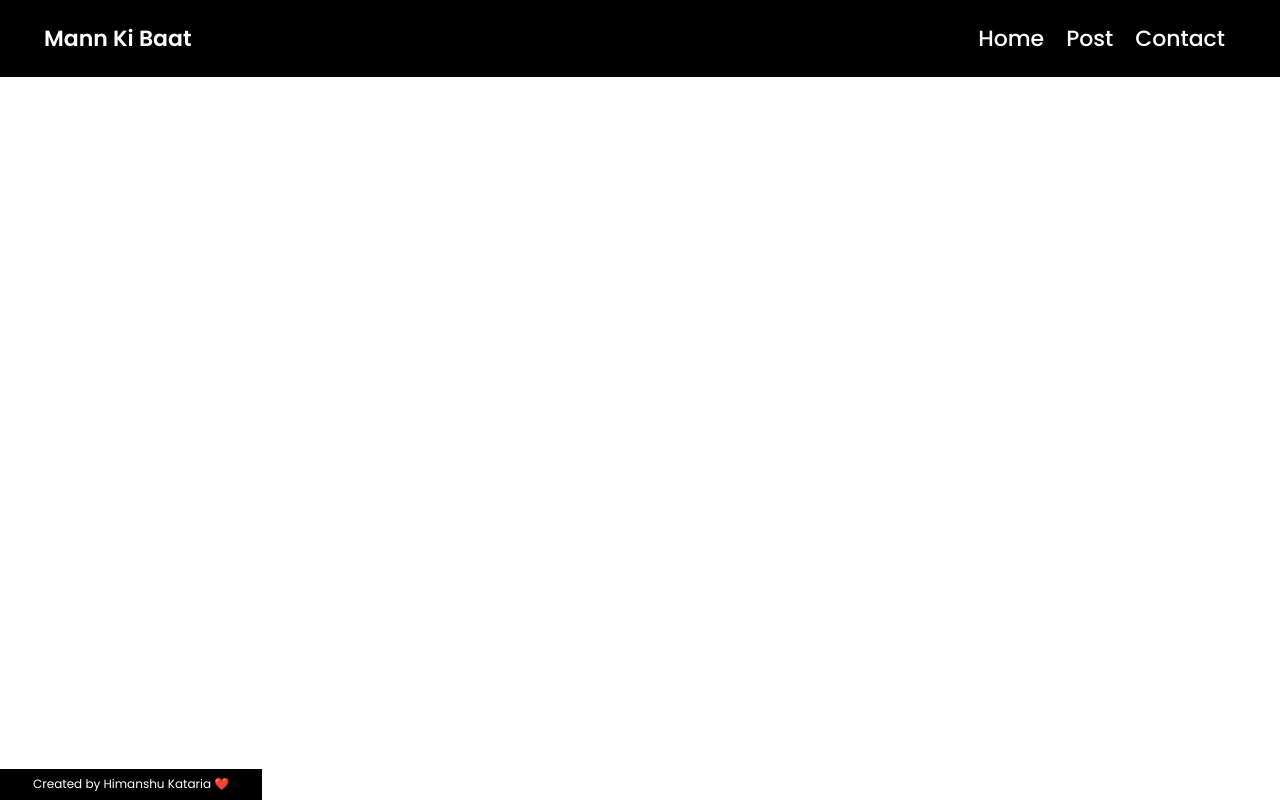
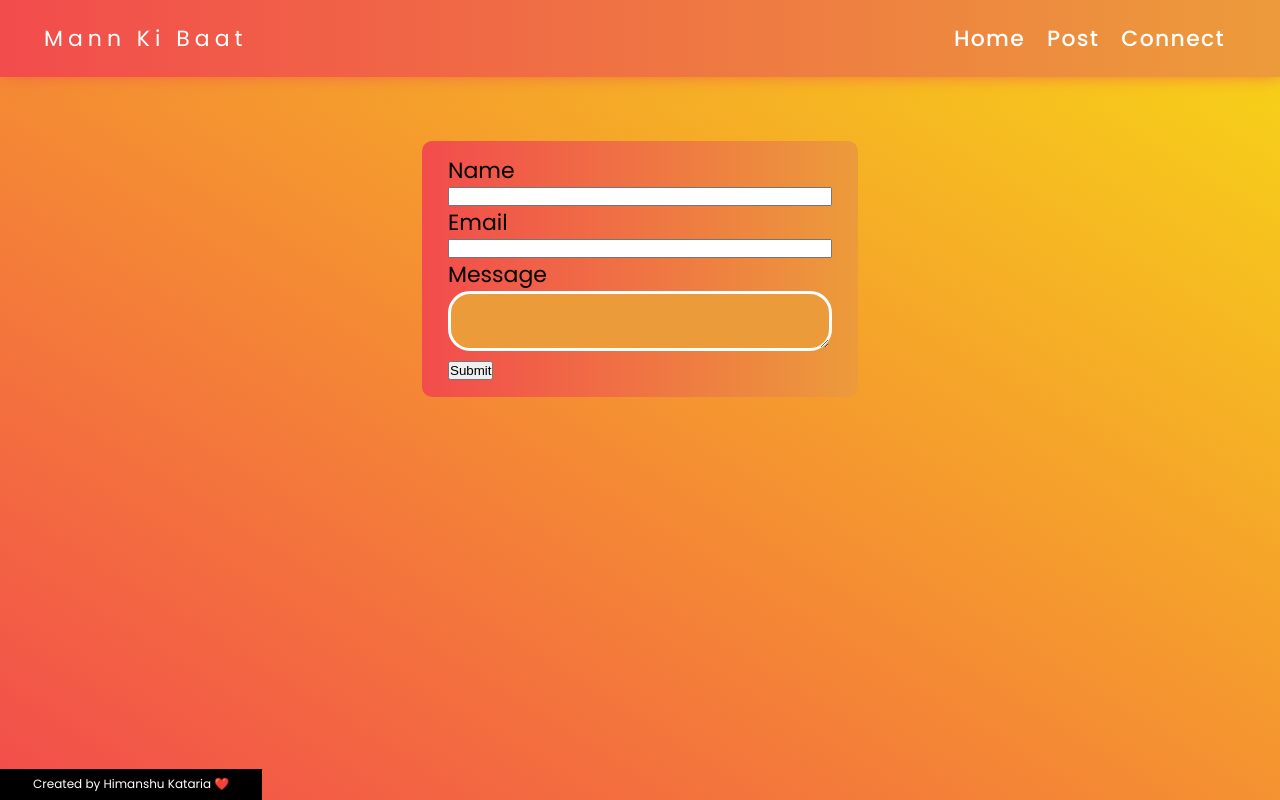
Before and after one commit to hellooohk/mann-ki-baat-frontend, a React (Create React App) app: page /contact in a window 1280 px wide. Built offline with nearby package versions, Linux system fonts and the light colour scheme.

Commit message:
Layout create

```diff
--- a/src/App.css
+++ b/src/App.css
@@ -2,6 +2,8 @@
   display: flex;
   flex-direction: column;
   width: 100%;
+  background: linear-gradient(to top right,#F24C4C,#F7D716);
+  height: 100vh;
 
 }
 .row, .col{
--- a/src/App.jsx
+++ b/src/App.jsx
@@ -5,6 +5,7 @@ import "./App.css";
 import ResponseForm from "./Components/ResponseForm";
 import Home from "./Components/Home";
 import Footer from "./Components/Footer";
+import ContactForm from "./Components/ContactForm";
 const UserContext = createContext({});
 function App() {
   const [posts, setPosts] = useState([]);
@@ -17,6 +18,7 @@ function App() {
             <Route path="/" element={<Home />} />
             <Route path="/home" element={<Home />} />
             <Route path="/post" element={<ResponseForm />} />
+            <Route path="/contact" element={<ContactForm/>}/>
           </Routes>
         </UserContext.Provider>
         <Footer/>
--- /dev/null
+++ b/src/Components/ContactForm.jsx
@@ -0,0 +1,23 @@
+import React from "react";
+const ContactForm = () => {
+  return (
+    <div className="ContactForm col">
+      <form>
+        <div className="col">
+          <label htmlFor="">Name</label>
+          <input type="text" />
+        </div>
+        <div className="col">
+          <label htmlFor="">Email</label>
+          <input type="text" />
+        </div>
+        <div className="col">
+          <label htmlFor="">Message</label>
+          <textarea></textarea>
+        </div>
+        <button>Submit</button>
+      </form>
+    </div>
+  );
+};
+export default ContactForm;
--- a/src/Components/Header.jsx
+++ b/src/Components/Header.jsx
@@ -10,7 +10,7 @@ const Header = () => {
             <div className="header-others">
                 <Link to="/home" className="header-items">Home</Link>
                 <Link to="/post" className="header-items">Post</Link>
-                <Link to="" className="header-items">Contact</Link>
+                <Link to="/contact" className="header-items">Connect</Link>
 
             </div>
         </header>
--- a/src/Components/ResponseForm.jsx
+++ b/src/Components/ResponseForm.jsx
@@ -10,7 +10,7 @@ const ResponseForm = () => {
   };
   const handleSubmit = (e) => {
     e.preventDefault();
-   console.log(text);
+
   };
   return (
     <div className="ResponseForm">
--- a/src/Components/index.css
+++ b/src/Components/index.css
@@ -1,57 +1,66 @@
 /* header */
-.header{
+.header {
   justify-content: space-between;
   padding: 1rem 2rem;
-    color:rgb(63, 63, 63);
-    /* background: linear-gradient(to left,#F637EC,#FBB454,#FAEA48); */
-    background-color: #000;
+  background: linear-gradient(to left,#EC9B3B,#F24C4C);
+   box-shadow: 2px -5px 20px #F24C4C;
 }
-.header-title{
-  font-weight: 600;
+.header-title {
+  font-weight: 400;
+  letter-spacing: 5px;
 }
-.header-items{
+.header-items {
   margin: 0 0.5rem;
   font-weight: 500;
+  letter-spacing: 1.3px;
 }
 /* footer */
-.footer{
+.footer {
   font-size: 12px;
   background-color: #000;
-    color:#FFF;
+  color: #fff;
   position: absolute;
   bottom: 0;
   padding: 0.3rem 1.5rem;
 }
-.ResponseForm{
+.ResponseForm {
   margin-top: 2rem;
   align-self: center;
   width: 30%;
-    background-color: #000;
-    color:#FFF;
+  background: linear-gradient(to right,#EA5455,#F07B3F);
+  color: #fff;
   padding: 0 3rem;
   border-radius: 1rem;
 }
-.ResponseForm-text{
+.ResponseForm-text {
   font-size: 18px;
-    letter-spacing: 1.5px;
-    margin:1rem 0;
+  letter-spacing: 3px;
+  margin: 1rem 0;
 }
-.ResponseForm-btn{
+.ResponseForm-btn {
   font-family: "Poppins", sans-serif;
   font-weight: 600;
   background: none;
-    color:#FFF;
-    border: 3px solid #FFF;
+  color: #fff;
+  border: 3px solid #fff;
   border-radius: 10px;
   padding: 0.5rem;
   margin-top: 1rem;
   width: 5rem;
   align-self: center;
+}
+.ResponseForm-btn:hover {
+  cursor: pointer;
+  background-color: #fff;
+  border-color: #000;
+  color: #000;
+}
+.ContactForm {
+  width: 30%;
+  align-self: center;
+  background: linear-gradient(to left,#EC9B3B,#F24C4C);
+  padding: 1% 2%;
+  margin-top: 5%;
+  border-radius: 10px;
 
 }
-.ResponseForm-btn:hover{
-    cursor: pointer;
-    background-color: #FFF;
-    border-color: #000;
-    color:#000;
-}
--- a/src/index.css
+++ b/src/index.css
@@ -23,18 +23,19 @@ body{
 a{
   text-decoration: none;
   color: #FFF;
+
 }
 textarea{
-  height: 15rem;
   font-family: "Poppins",sans-serif;
   font-size: 18px;
-  background-color: #000;
+  background-color: #EC9B3B;
   color: #FFF;
   border-radius: 1rem;
   padding-left: 0.3rem;
   border: 3px solid #FFF;
   caret-color: #FFF;
+  letter-spacing: 1.5px;
 }
 textarea:focus-visible{
-
+  outline: none;
 }
```
Lines whose indentation alone changed are shown as unchanged.
